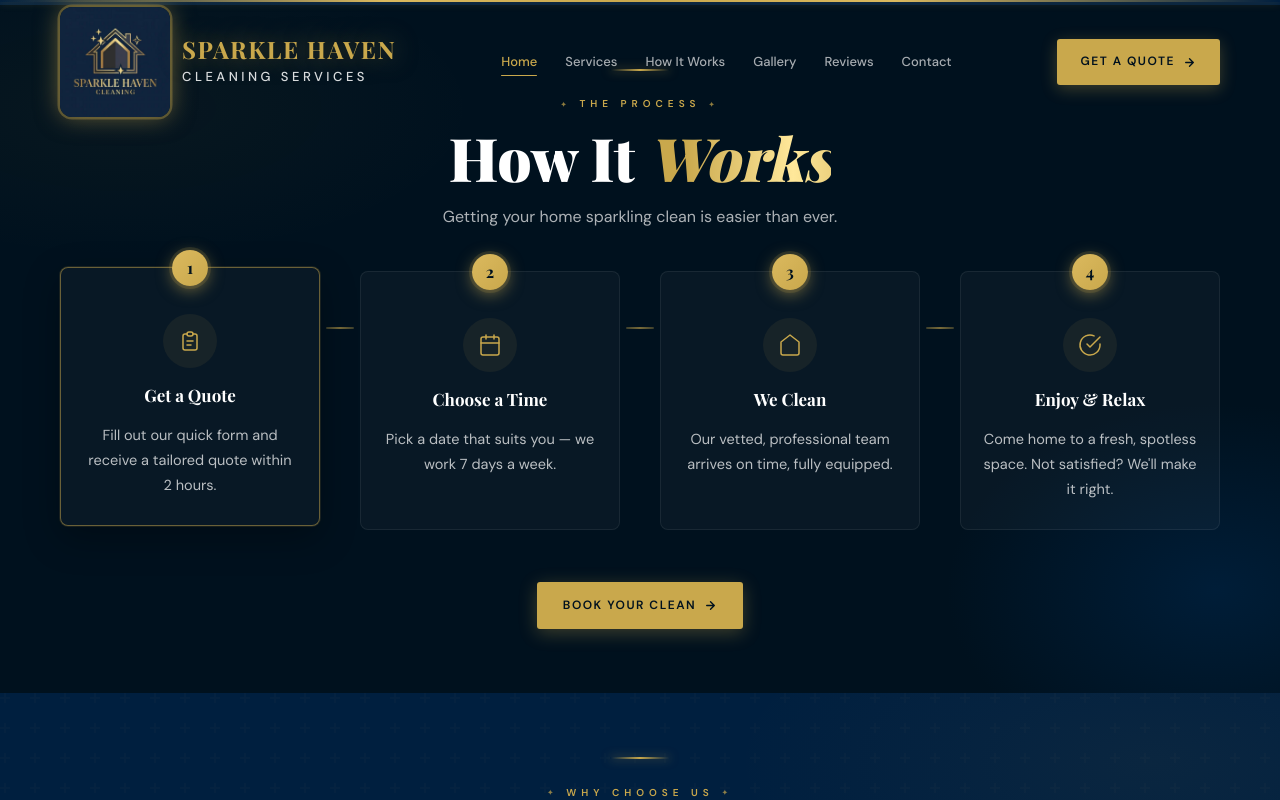
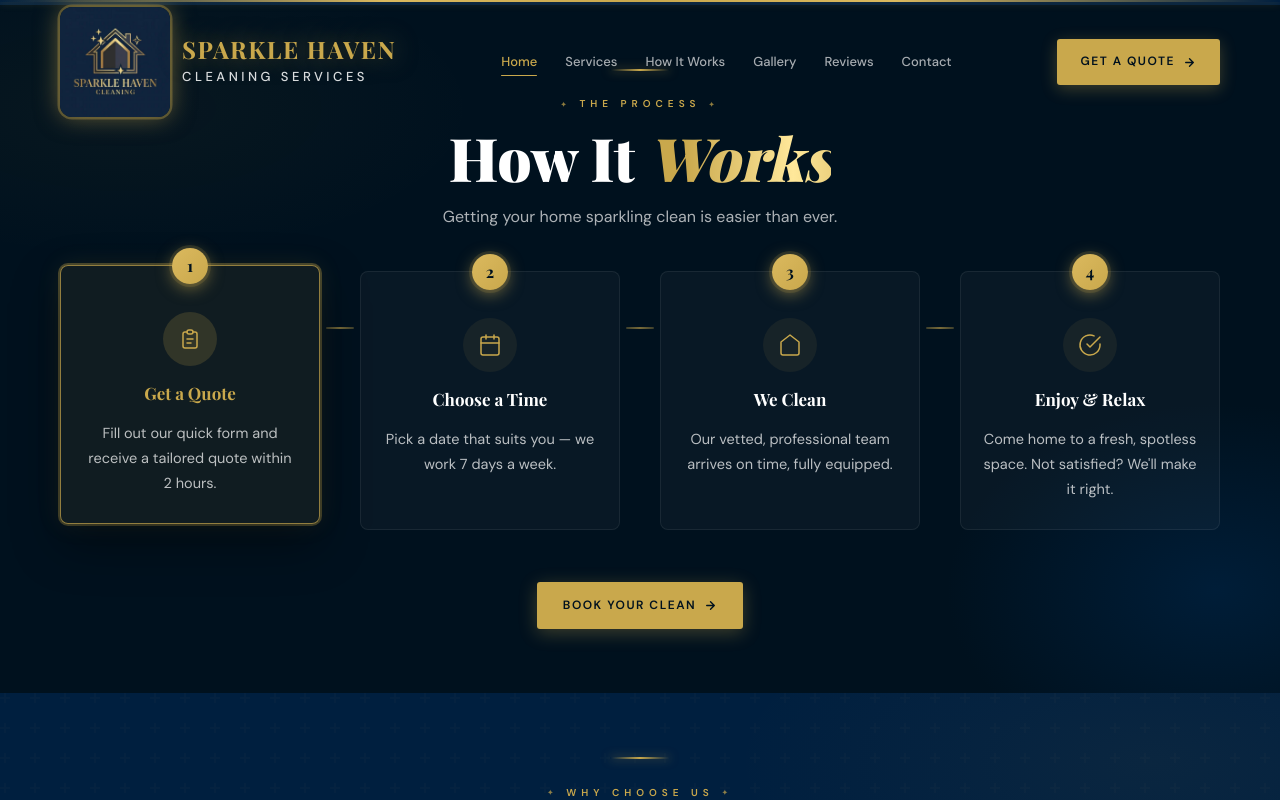
Before and after one commit to minhtran56757-afk/Sparklehavencleaning, a React app: page / in a window 1280 px wide. In both pictures the pointer is over the element 190 px from the left and 3637 px from the top of the page. Shown: the part 3237-4037 px from the top of the page. Built offline with nearby package versions, Linux system fonts and the light colour scheme; the HTML template or start-up script is replaced by a standard one; a web font is replaced by a local one.

Commit message:
client req 3

```diff
--- a/src/components/Hero.css
+++ b/src/components/Hero.css
@@ -112,6 +112,7 @@
   background-clip: text;
   -webkit-text-fill-color: transparent;
   animation: shimmer 4s ease-in-out infinite;
+  padding-bottom: 0.15em;
 }
 
 .hero-p {
--- a/src/components/Services.css
+++ b/src/components/Services.css
@@ -18,14 +18,23 @@
   text-align: center;
   gap: 14px;
   position: relative;
-  transition: border-color 0.3s, transform 0.3s;
+  transition: border-color 0.3s, transform 0.3s, background 0.3s, box-shadow 0.3s;
   align-self: stretch;
 }
 
 .step-card:hover {
-  border-color: rgba(201, 168, 76, 0.5);
-  transform: translateY(-4px);
-  box-shadow: 0 12px 36px rgba(0, 0, 0, 0.3), 0 0 0 1px rgba(201, 168, 76, 0.15);
+  background: rgba(201, 168, 76, 0.08);
+  border-color: rgba(201, 168, 76, 0.7);
+  transform: translateY(-6px);
+  box-shadow: 0 20px 48px rgba(0, 0, 0, 0.4), 0 0 0 2px rgba(201, 168, 76, 0.35), 0 0 24px rgba(201, 168, 76, 0.12);
+}
+
+.step-card:hover h4 {
+  color: var(--gold);
+}
+
+.step-card:hover .step-ico {
+  background: rgba(201, 168, 76, 0.18);
 }
 
 .step-n {
@@ -56,6 +65,7 @@
   align-items: center;
   justify-content: center;
   margin-top: 6px;
+  transition: background 0.3s;
 }
 
 .step-ico svg {
@@ -68,6 +78,7 @@
   font-size: 17px;
   font-weight: 700;
   color: var(--white);
+  transition: color 0.3s;
 }
 
 .step-card p {
```
